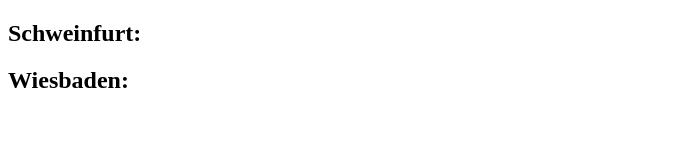
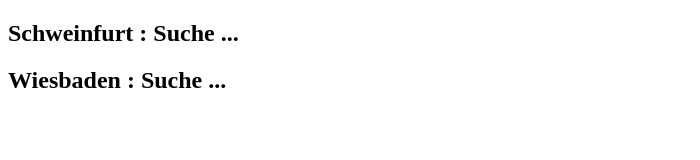
Before and after one commit to ziesim/KonzertSucher, an Electron app: page index.html in a window 700 px wide. Drawn offline with Linux system fonts and the light colour scheme; no server answers.

Commit message:
edit index.html

```diff
--- a/index.html
+++ b/index.html
@@ -6,11 +6,11 @@
   <body>
     <div id="schweinfurt">
       <script src="./js/schweinfurt.js"></script>
-      <h2>Schweinfurt:</h2>
+      <h2 id="h2Schweinfurt">Schweinfurt : Suche ...</h2>
       <ul id="ulSchweinfurt"></ul>
     </div>
     <div id="wiesbaden">
-      <h2>Wiesbaden:</h2>
+      <h2 id="h2Wiesbaden">Wiesbaden : Suche ...</h2>
       <ul id="ulWiesbaden"></ul>
     </div>
   </body>
```
